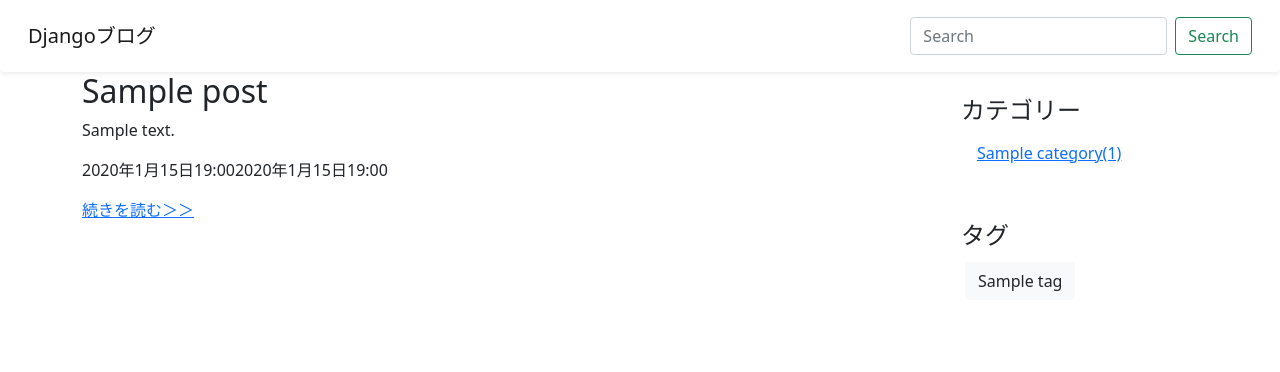
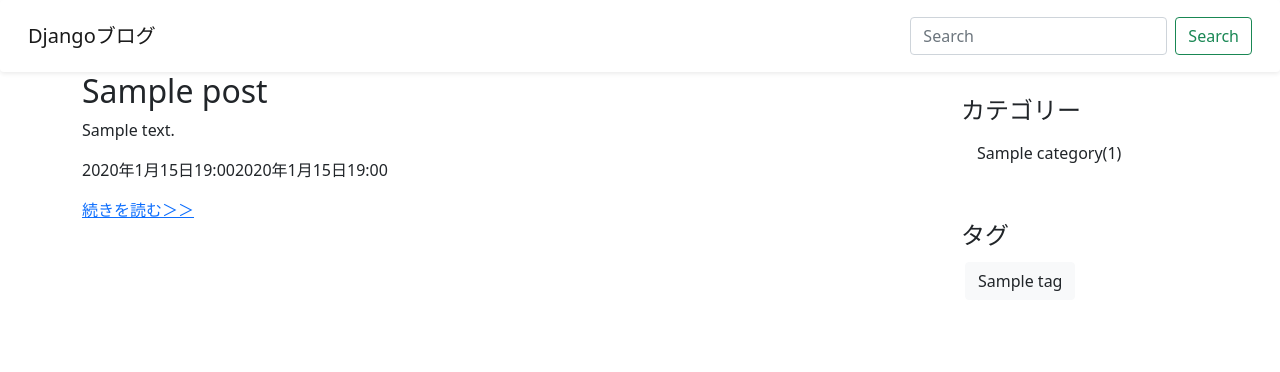
Before and after one commit to treefield00/django-blog-app, a Django app: page / in a window 1280 px wide. Shown: the top 372 px of the page. Run offline with Django 4.2, Linux system fonts and the light colour scheme; tables that the repository leaves empty hold one stand-in row (values such as "Sample post").

Commit message:
add style.css

```diff
--- /dev/null
+++ b/blog/static/blog/css/style.css
@@ -0,0 +1,4 @@
+div.category > ul > li a{
+    color: #212529;
+    text-decoration: none;
+}
--- a/blog/templates/blog/base.html
+++ b/blog/templates/blog/base.html
@@ -1,3 +1,4 @@
+{% load static %}
 <!doctype html>
 <html lang="ja">
   <head>
@@ -5,6 +6,7 @@
     <meta name="viewport" content="width=device-width, initial-scale=1">
 
     <link href="https://cdn.jsdelivr.net/npm/bootstrap@5.0.2/dist/css/bootstrap.min.css" rel="stylesheet" integrity="sha384-EVSTQN3/azprG1Anm3QDgpJLIm9Nao0Yz1ztcQTwFspd3yD65VohhpuuCOmLASjC" crossorigin="anonymous">
+    <link rel="stylesheet" href="{% static 'blog/css/style.css' %}">
 
     <title>ブログアプリ</title>
   </head>
--- a/blog/templates/blog/post_list.html
+++ b/blog/templates/blog/post_list.html
@@ -26,7 +26,7 @@
             {% endfor %}
         </div>
         <div class="col-3">
-            <div class="p-4">
+            <div class="p-4 category">
                 <h4>カテゴリー</h4>
                 <ul class="list-group list-group-flush">
                     {% for category in categories %}
```
